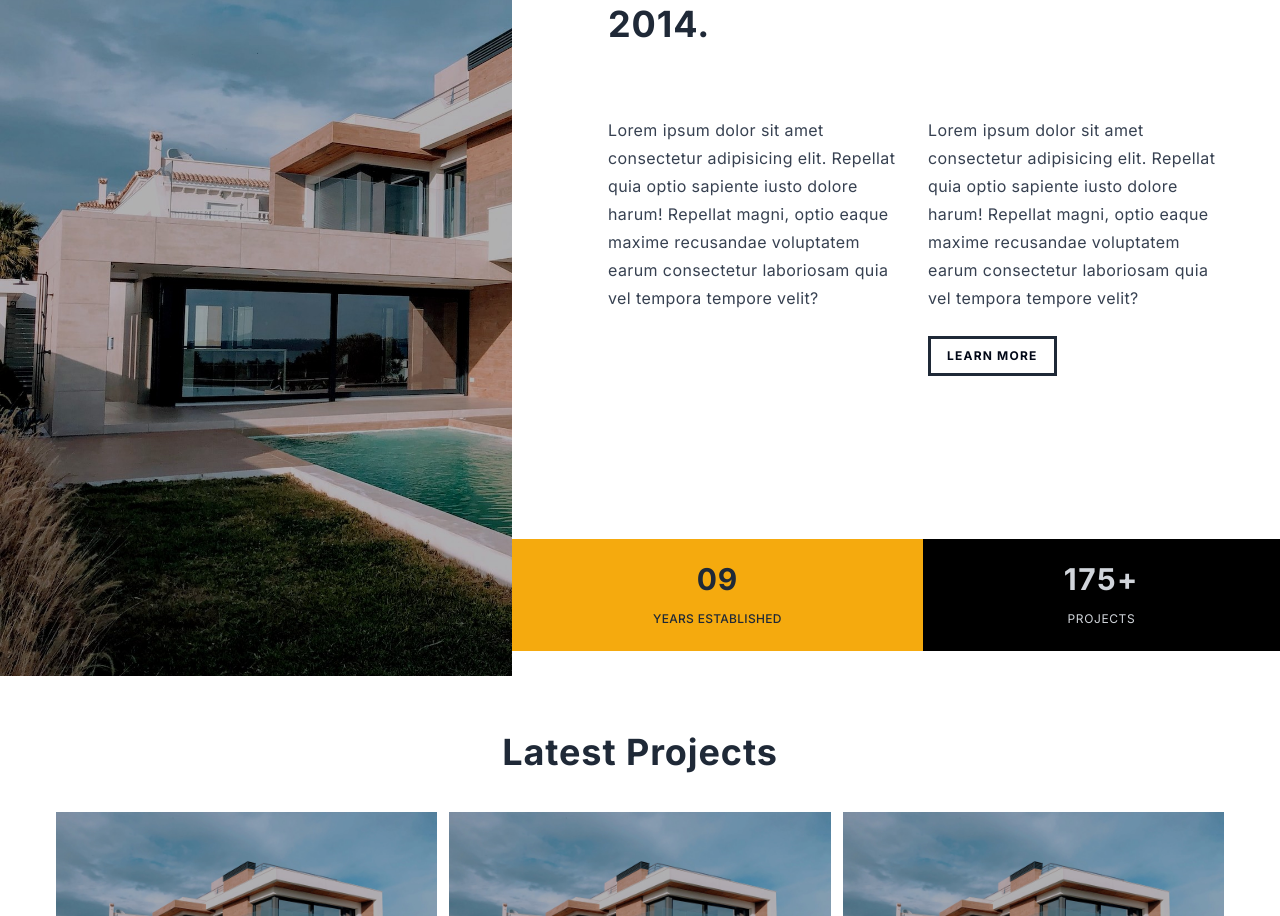
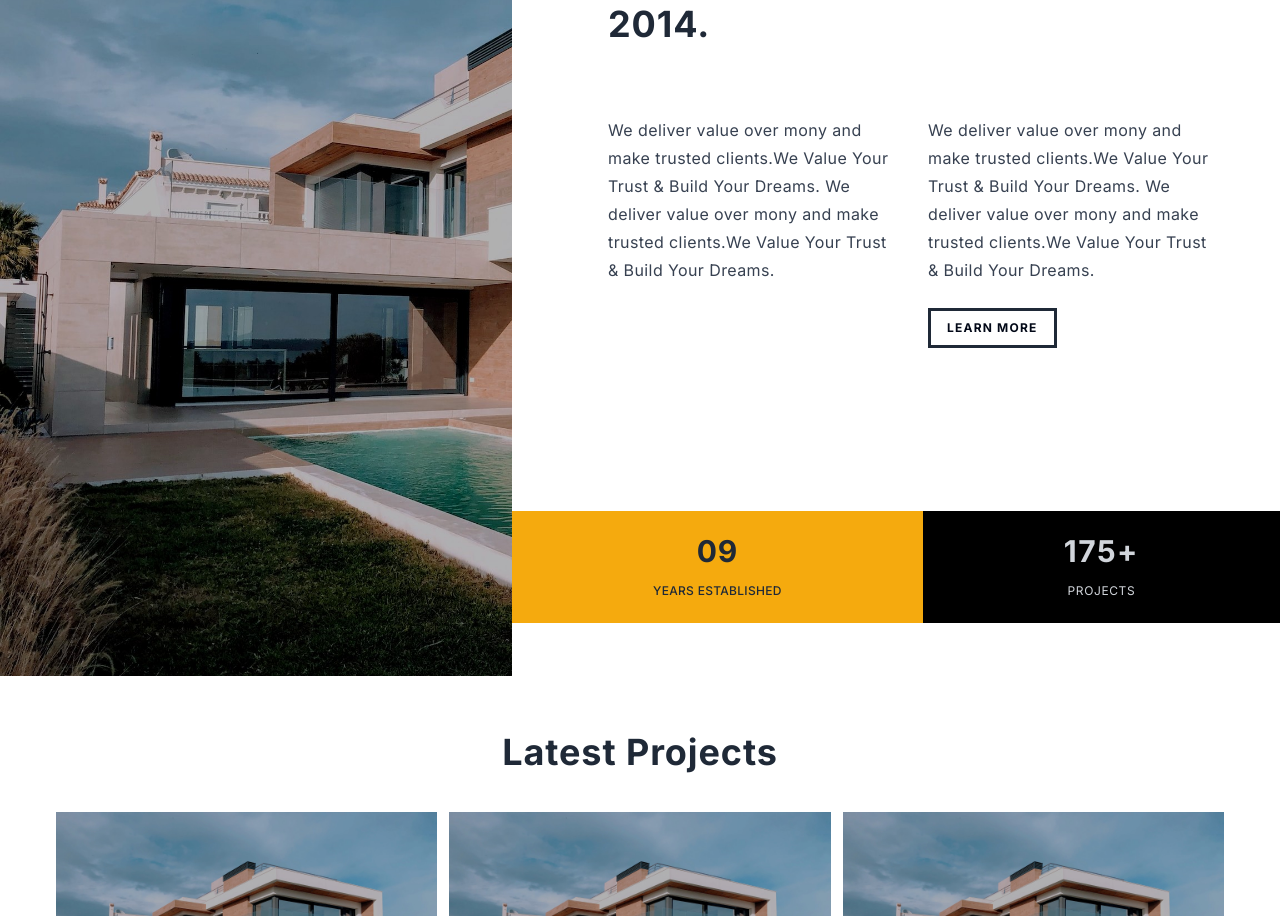
Before and after one commit to aliihaiderr/construction-landing-page, a Next.js app: page / in a window 1280 px wide. Shown: the part 924-1840 px from the top of the page. Built offline with nearby package versions, Linux system fonts and the light colour scheme.

Commit message:
update minor text

```diff
--- a/src/components/Features.tsx
+++ b/src/components/Features.tsx
@@ -18,12 +18,14 @@ const Features = () => {
           <div className='flex gap-8 mt-16'>
             <div>
               <p className="leading-7 [&:not(:first-child)]:mt-2 mb-6 text-gray-700 font-normal tracking-wide">
-                Lorem ipsum dolor sit amet consectetur adipisicing elit. Repellat quia optio sapiente iusto dolore harum! Repellat magni, optio eaque maxime recusandae voluptatem earum consectetur laboriosam quia vel tempora tempore velit?
+                We deliver value over mony and make trusted clients.We Value Your Trust & Build Your Dreams.
+                We deliver value over mony and make trusted clients.We Value Your Trust & Build Your Dreams.
               </p>
             </div>
             <div>
               <p className="leading-7 [&:not(:first-child)]:mt-2 mb-6 text-gray-700 font-normal tracking-wide">
-                Lorem ipsum dolor sit amet consectetur adipisicing elit. Repellat quia optio sapiente iusto dolore harum! Repellat magni, optio eaque maxime recusandae voluptatem earum consectetur laboriosam quia vel tempora tempore velit?
+              We deliver value over mony and make trusted clients.We Value Your Trust & Build Your Dreams.
+              We deliver value over mony and make trusted clients.We Value Your Trust & Build Your Dreams.
               </p>
               <Button variant="outline">LEARN MORE</Button>
             </div>
```
